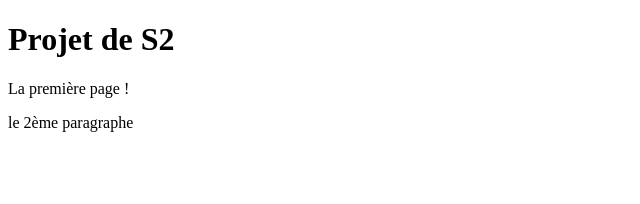
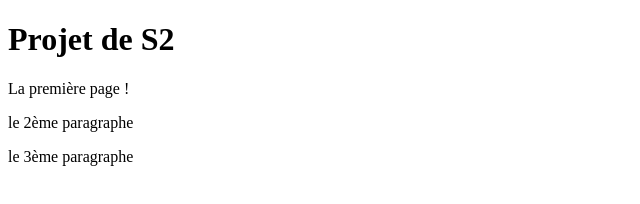
Before and after one commit to Ecologeek/projet-s2, a plain HTML site: page index.html in a window 1280 px wide. Shown: the whole page, without its empty margins (0-640 px from the left). Drawn offline with Linux system fonts and the light colour scheme.

Commit message:
Ajout d'un 3ème paragraphe

```diff
--- a/index.html
+++ b/index.html
@@ -12,5 +12,7 @@
 
     <p>le 2ème paragraphe</p>
 
+    <p>le 3ème paragraphe</p>
+
   </body>
 </html>
```
